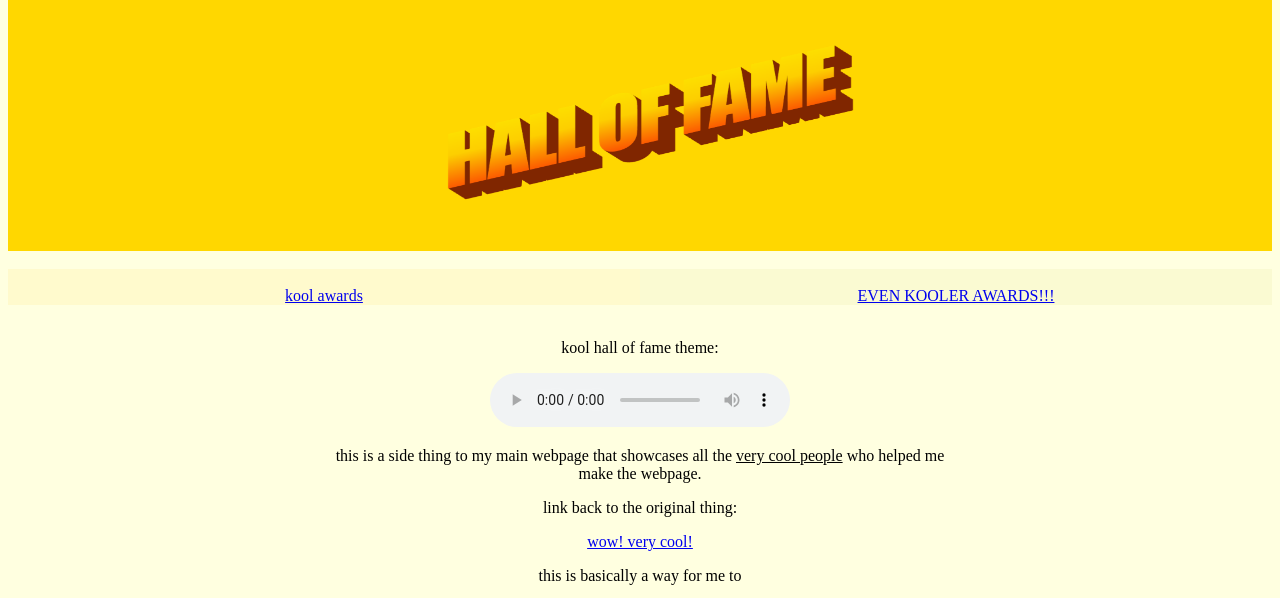
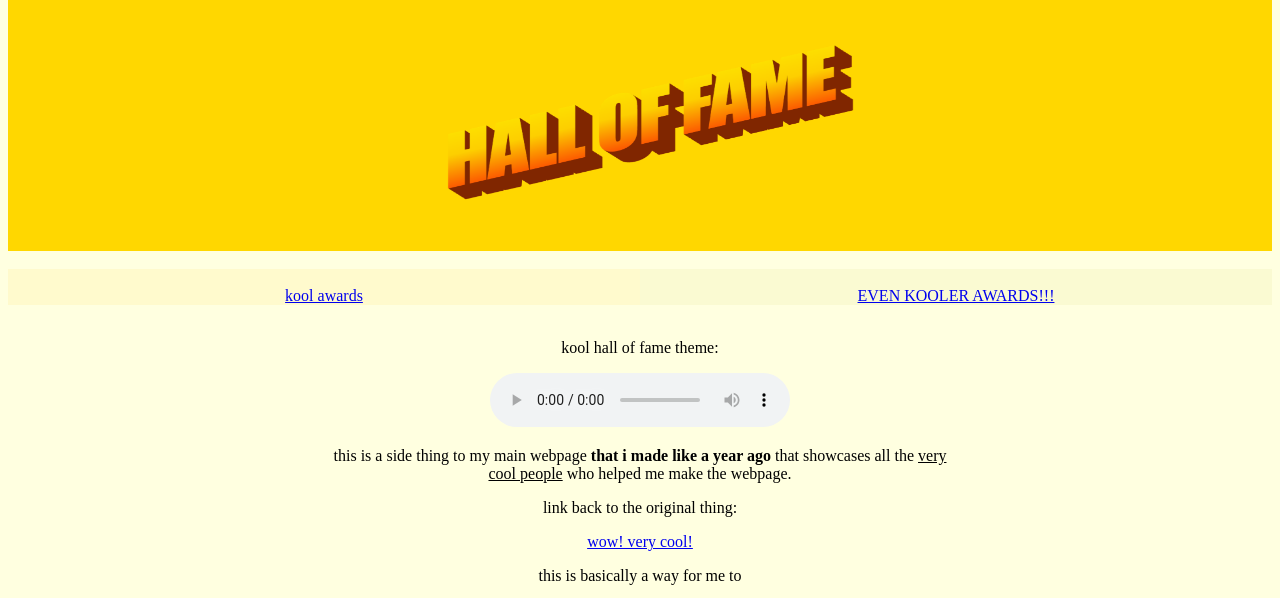
Before and after one commit to KoolKid1256/KoolKid1256.github.io, a plain HTML site: page index.html in a window 1280 px wide. Shown: the part 153-751 px from the top of the page. Drawn offline with Linux system fonts and the light colour scheme.

Commit message:
wording change

```diff
--- a/index.html
+++ b/index.html
@@ -34,7 +34,7 @@
             <source src="audio/hall of fame temporary.mp3" type="audio/mpeg">
             your browser does not support the audio element.
         </audio>
-        <p>this is a side thing to my main webpage that showcases all the <u>very cool people</u> who helped me make the webpage.</p>
+        <p>this is a side thing to my main webpage <b>that i made like a year ago</b> that showcases all the <u>very cool people</u> who helped me make the webpage.</p>
         <p>link back to the original thing:</p>
         <a href="https://art-and-music-website.vercel.app/">wow! very cool!</a>
         <br>
```
